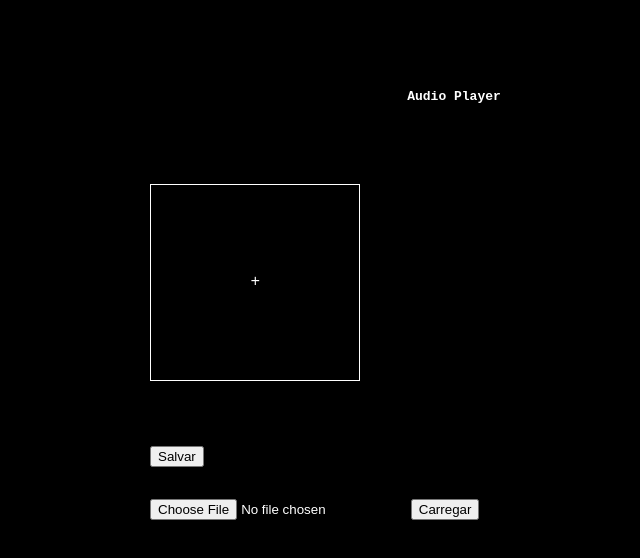
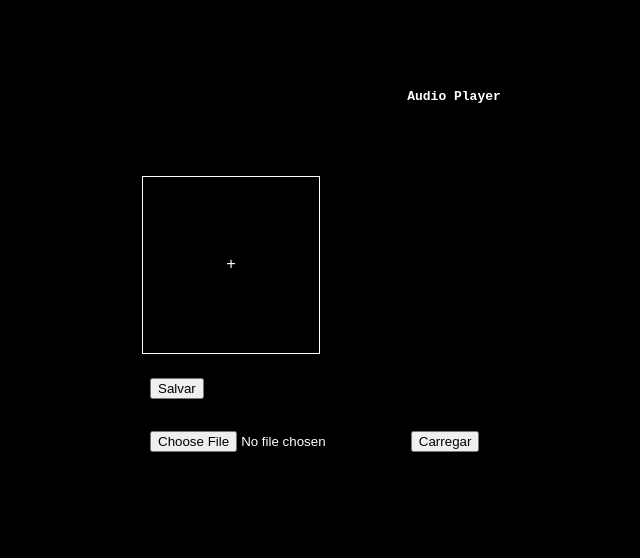
Before and after one commit to distobs/audio-player, a plain HTML site: page index.html in a window 1280 px wide. Shown: the whole page, without its empty margins (186-826 px from the left). Drawn offline with Linux system fonts and the light colour scheme.

Commit message:
Styling. Boxes don't overlap and text wraps now.

```diff
--- a/style.css
+++ b/style.css
@@ -28,11 +28,20 @@ body {
 }
 
 .sample-button {
+	display: flex;
+	justify-content: center;
 	border: thin solid white;
-	padding: 30%;
-	margin: 1rem;
-	margin-bottom: 20%;
+	height: 5rem;
+	width: 5rem;
+	padding: 3rem 3rem 3rem 3rem;
+	margin: 0.5rem 0.5rem 0.5rem 0.5rem;
 	text-align: center;
+}
+
+.sample-button > p {
+	padding: auto;
+	margin: auto;
+	overflow: scroll;
 }
 
 #add-sample {
```
Also changed, not shown: 1 other file.
